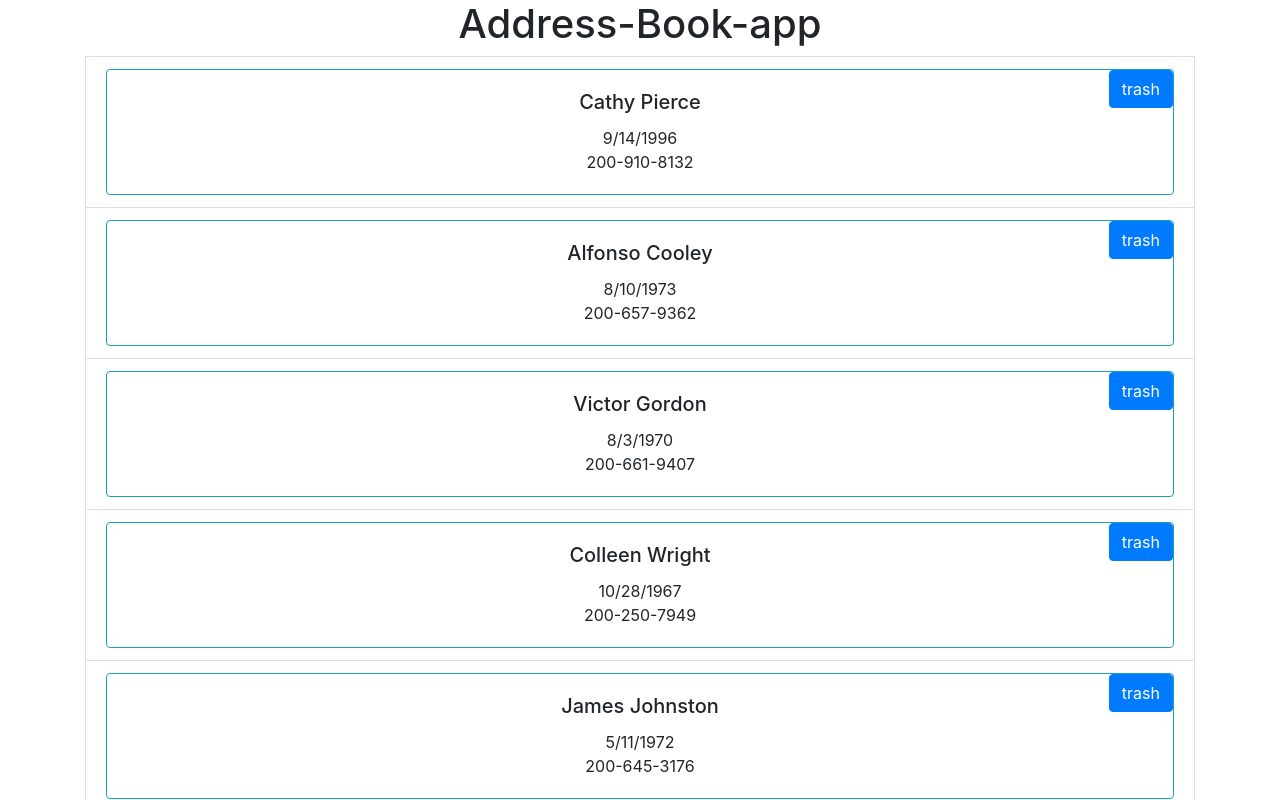
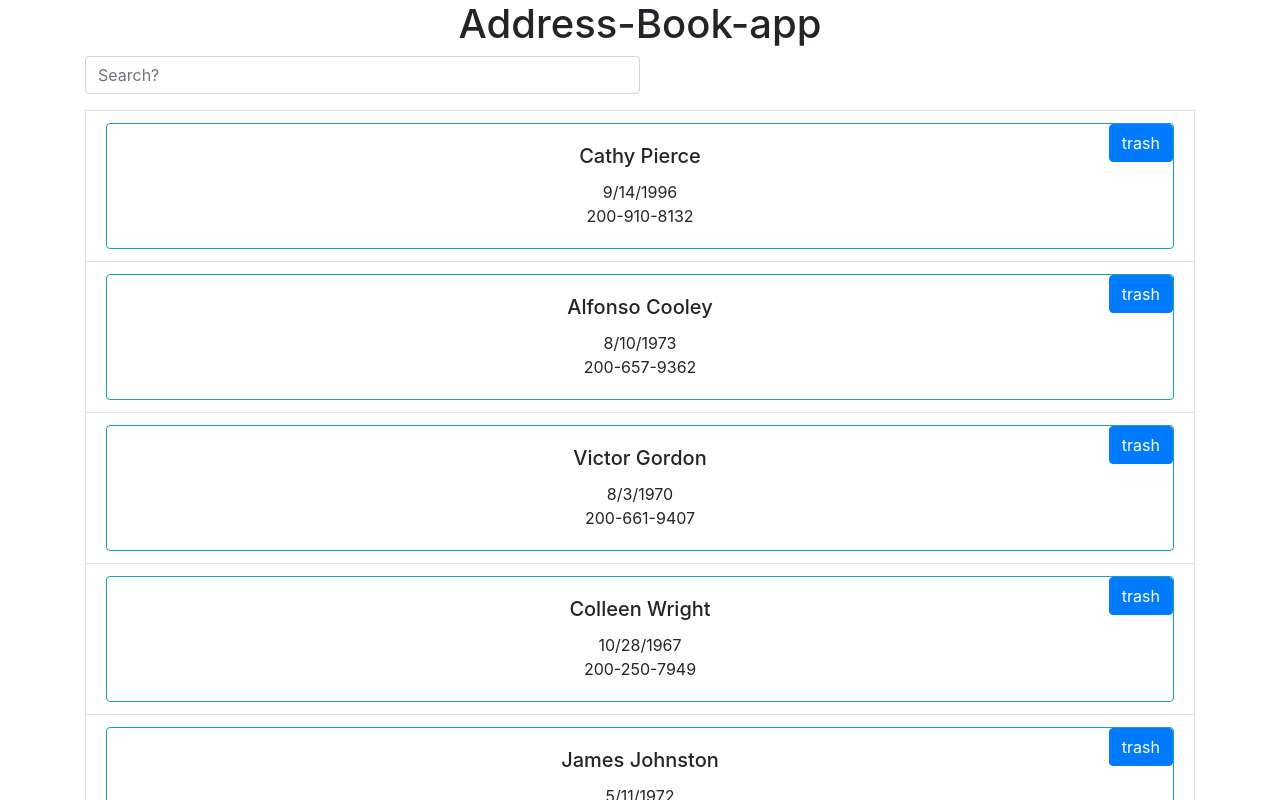
Before and after one commit to RyanLinrm/React-address-book-app, a React (Create React App) app: page / in a window 1280 px wide. Shown: the top 800 px of the page. Built offline with nearby package versions, Linux system fonts and the light colour scheme.

Commit message:
search bar added

```diff
--- a/src/App.js
+++ b/src/App.js
@@ -91,10 +91,15 @@ class App extends Component {
       <div className="App">
         <Container>
           <h1>Address-Book-app</h1>
+          <Form.Group className="center" style={{width:"50%"}}>
+            <Form.Control type="text" placeholder="Search?" />
+          </Form.Group>
+
           <AddBooks books={this.state.addBooks}
             click={this.deleteAddressHandler} />
           <div>
             <h2 className="text-left">Add an new address:</h2>
+
             <Form className="text-left" onSubmit = {this.addAddressHandler}>
               <Form.Group className="col-md-6">
                 <Form.Label>FirstName</Form.Label>
```
